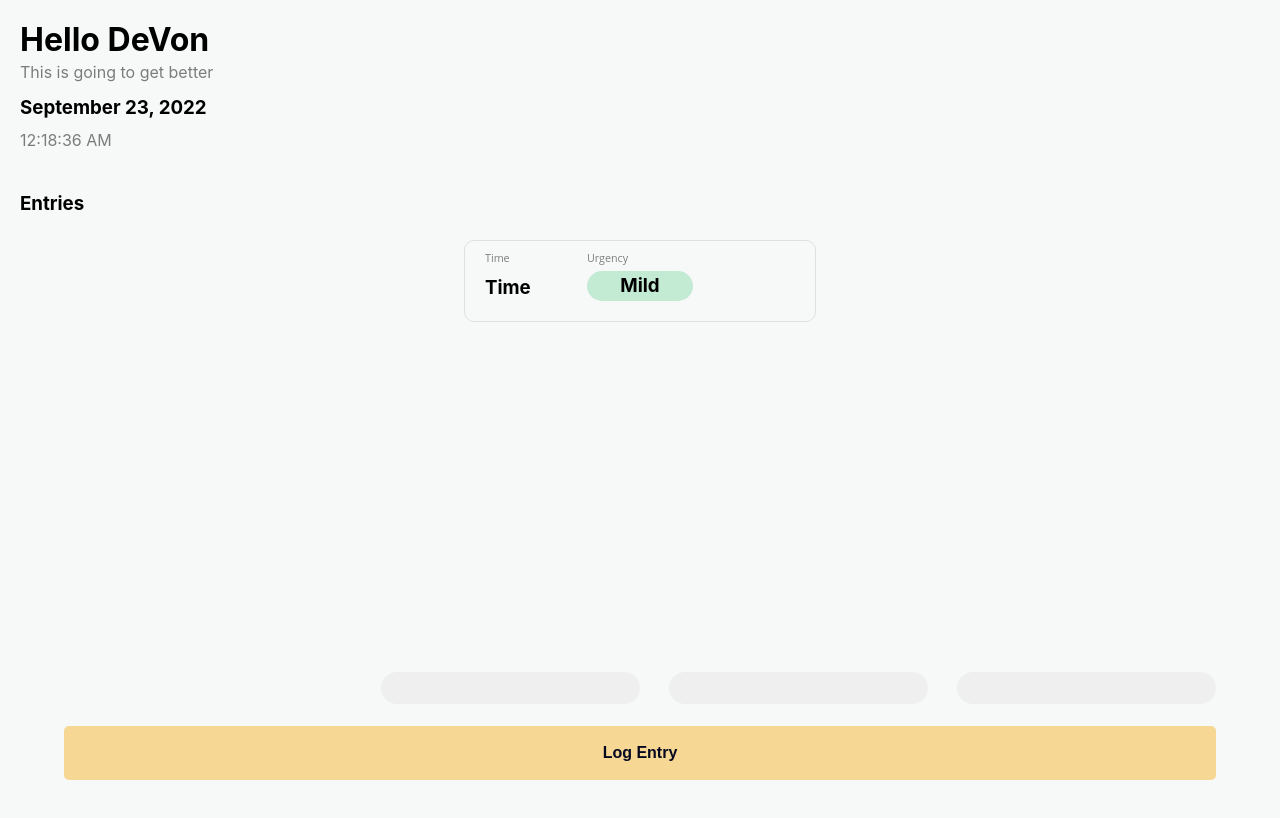
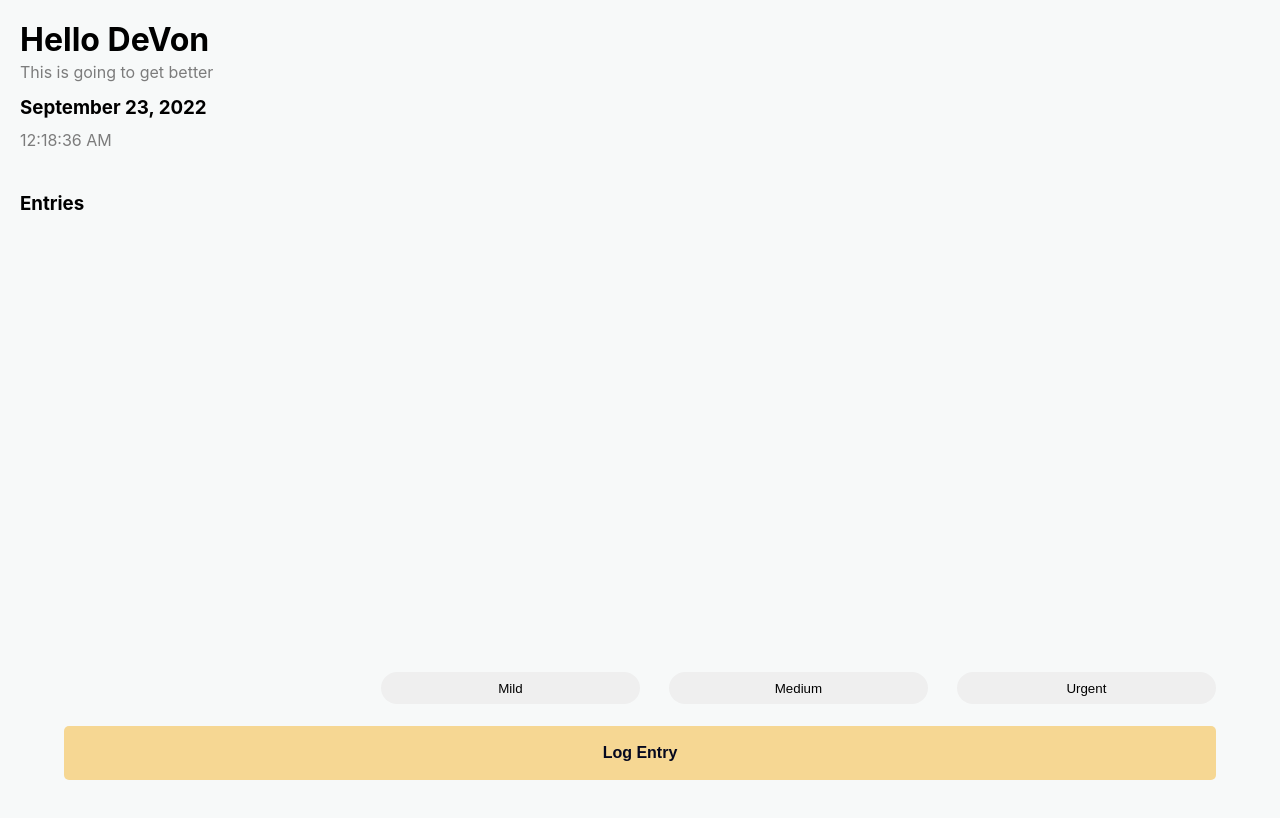
Before and after one commit to devonrandall-design/health-app, a React (Create React App) app: page / in a window 1280 px wide. Built offline with nearby package versions, Linux system fonts and the light colour scheme.

Commit message:
4 files modified

```diff
--- a/src/App.js
+++ b/src/App.js
@@ -17,9 +17,16 @@ let count = 30
 
 const [cCount, setCount] = useState(count)
 
+//Timer
+
 const newTime = new Date().toLocaleTimeString()
+const [time, setTime] = useState(newTime);
 
-const [time, setTime] = useState(newTime);
+
+const [entries, addEntry] = useState([])
+const [urgency, setUrgency] = useState('Mild')
+
+
 
 
 
@@ -77,9 +84,10 @@ const [time, setTime] = useState(newTime);
         <h3 className="entry-title">Entries</h3>
         </div>
       <div className="mainbody">
-      <Entry />
+      {entries.map((entry, index) => {return <Entry index={index} entries={entries} urgency={urgency} /> })}
+
       </div>
-      <Footer />
+      <Footer urgency={urgency} setUrgency={setUrgency} entries={entries} addEntry={addEntry} />
     </div>
   );
 }
--- a/src/entry.js
+++ b/src/entry.js
@@ -1,15 +1,15 @@
 import React from 'react'
 
-export default function Entry() {
+export default function Entry({entries, urgency, index}) {
 
   return <div className="entry-card">
     <div className="column">
       <h6>Time</ h6>
-      <h3>Time</h3>
+      <h3>{entries[index][0]}</h3>
       </div>
       <div className="column">
       <h6>Urgency</h6>
-      <div className="tag"><h3 className="dynamic">Mild</h3></div>
+      <div className={`tag + ${entries[index][1]}`}><h3 className="dynamic">{entries[index][1]}</h3></div>
       </div>
       <div className="column">
       <div></div>
--- a/src/footer.js
+++ b/src/footer.js
@@ -1,17 +1,25 @@
 import React from 'react'
 
-export default function Footer() {
+export default function Footer({urgency, setUrgency, entries, addEntry}) {
 
+const urgencyLevels = ['Mild', 'Medium', 'Urgent']
+
+function logEntry () {
+  const addDate = new Date().getHours() + ':' + new Date().getMinutes()
+
+addEntry([...entries, [addDate, urgency]])
+
+
+}
 
 return (<><div className="footer">
   <div className="button-container">
   <div></div>
-  <div><button className="button-sm"></button></div>
-  <div><button className="button-sm"></button></div>
-  <div><button className="button-sm"></button></div>
+  {urgencyLevels.map(levels => { return <div><button onClick={() => setUrgency(levels)} className="button-sm">{levels}</button></div>})}
+
   </div>
 
-  <button className="main-button">Log Entry</button>
+  <button onClick={() => logEntry()} className="main-button">Log Entry</button>
 </div>
 
 </>
--- a/src/style.css
+++ b/src/style.css
@@ -127,7 +127,7 @@ margin: 0px;
   width: 90%;
   gap: 10px;
   align-items: center;
-  height: 30%;
+  height: 50%;
   /* border: 1px solid black; */
   overflow-y: scroll;
 }
@@ -167,7 +167,6 @@ margin: 0px;
 
 
 .tag {
-background-color: #C3EBD4;
   display: flex;
   align-items: center;
   justify-content: center;
@@ -177,3 +176,15 @@ background-color: #C3EBD4;
   border-radius: 30px;
 
 }
+
+.Mild {
+  background-color: #C3EBD4;
+}
+
+.Medium {
+  background-color: #f6d793;
+}
+
+.Urgent {
+  background-color: #C06954;
+}
```
